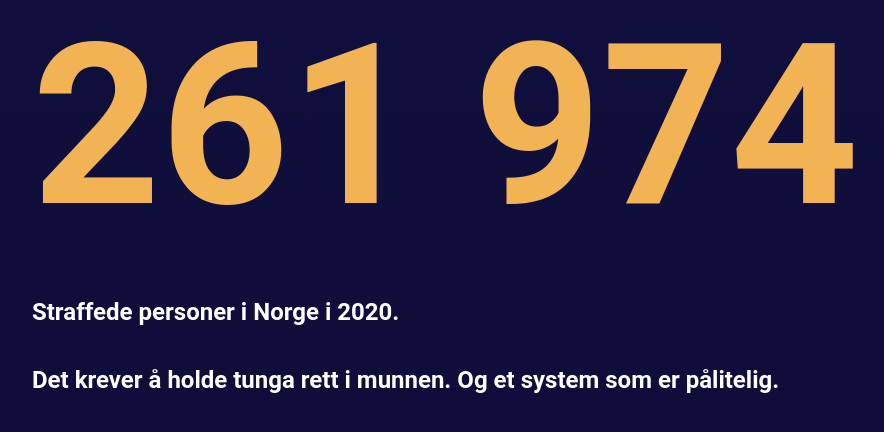
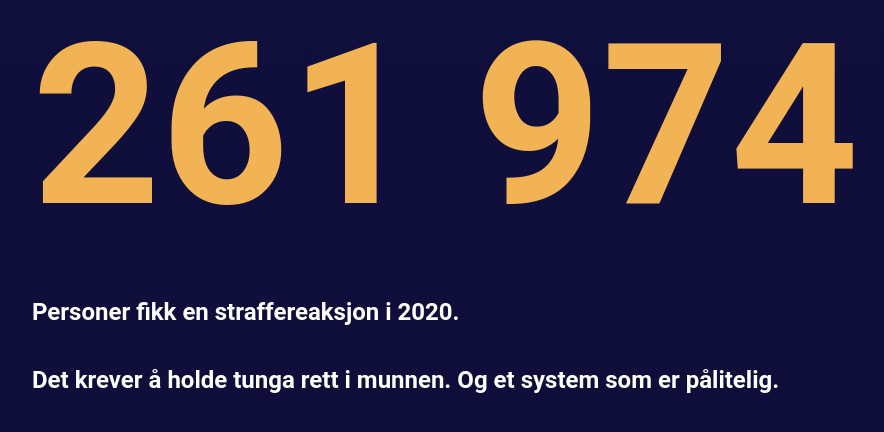
Before and after one commit to Webstep/domstol_landingpage, a Next.js app: page /Domstol in a window 1280 px wide. Shown: the part 4194-4626 px from the top of the page, without its empty margins (203-1087 px from the left). Built offline with nearby package versions, Linux system fonts and the light colour scheme; a web font is replaced by a local one.

Commit message:
update text

```diff
--- a/components/slides/domstol/NumberSlide/NumberSlide.tsx
+++ b/components/slides/domstol/NumberSlide/NumberSlide.tsx
@@ -31,7 +31,8 @@ const NumberSlide = () => {
                 <Counter from={0} to={261974} shouldAnimate={inView} />
             </motion.div>
             <div className={styles.extraheight}></div>
-            <p className={styles.text1}>Straffede personer i Norge i 2020.</p>
+            <p className={styles.text1}>Personer fikk en
+                straffereaksjon i 2020.</p>
             <div className={styles.extraheight}></div>
             <p className={styles.text2}>Det krever å holde tunga rett i munnen. Og et system som er pålitelig.</p>
             <div className={styles.extraheight}></div>
```
